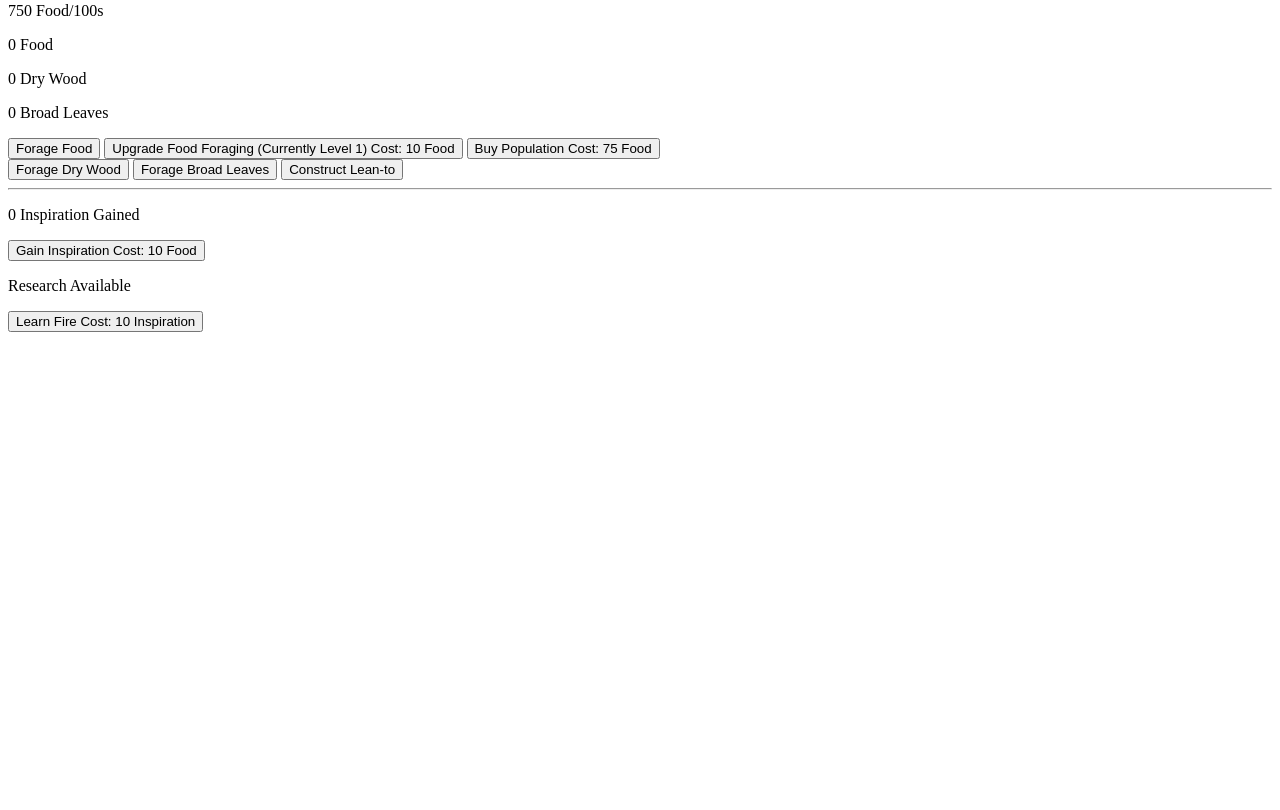
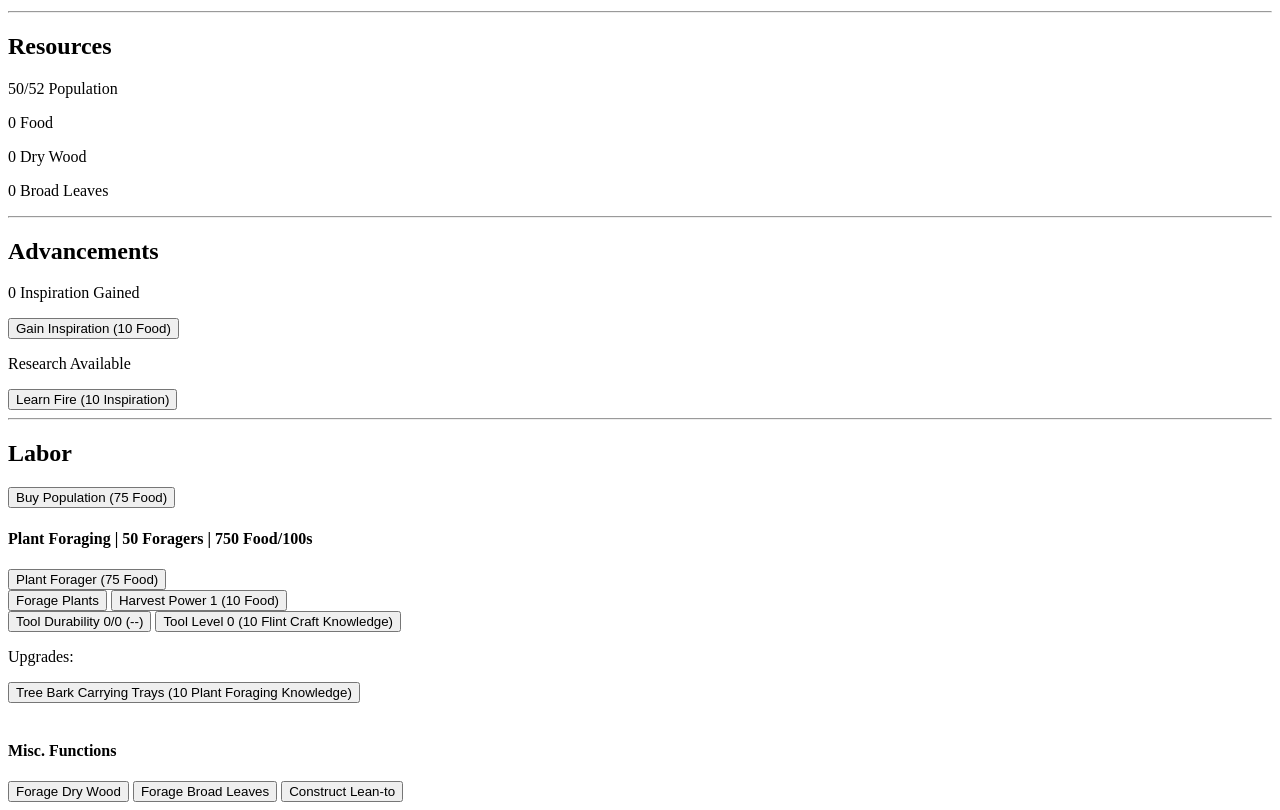
Before and after one commit to Stradmire/Stradmire.github.io, a plain HTML site: page index.html in a window 1280 px wide. Shown: the part 113-923 px from the top of the page. Before the commit the page ends 800 px from the top, so only its background shows below. Drawn offline with Linux system fonts and the light colour scheme.

Commit message:
Reorganize layout

```diff
--- a/index.html
+++ b/index.html
@@ -5,27 +5,50 @@
     <title>Society Builder</title>
   </head>
   <body>
+    <h2>Society Builder</h2>
+    <img src="images/character.png">
+    <hr>
+
+    <h2>Resources</h2>
     <!--Historic population growth rate is 0.04% per year-->
     <p id="population">50/52 Population</p>
-    <img src="images/character.png">
-    <p id="forageRate">750 Food/100s</p>
+
     <p id="foodForaged">0 Food</p>
     <p id="dryWoodForaged">0 Dry Wood</p>
     <p id="broadLeavesForaged">0 Broad Leaves</p>
-    <button onclick="forageFood()">Forage Food</button>
-    <button onclick="buyFoodPerClick()" id="perClickUpgrade">
-    Upgrade Food Foraging (Currently Level 1) Cost: 10 Food</button>
-    <button onclick="buyPopulation()">Buy Population Cost: 75 Food</button>
+    <hr>
+
+    <h2>Advancements</h2>
+    <p id="inspirationGained">0 Inspiration Gained</p>
+    <button onclick="gainInspiration()">Gain Inspiration (10 Food)</button>
+    <p>Research Available</p>
+    <button id="learnFire" onclick="learnFire()">Learn Fire (10 Inspiration)</button>
+    <div id="researchContainer"></div>
+    <hr>
+
+    <h2>Labor</h2>
+    <button onclick="buyPopulation()">Buy Population (75 Food)</button>
+    <div>
+      <h4>Plant Foraging | 50 Foragers | <span id="forageRate">750 Food/100s</span></h4>
+      <button onclick="buyPlantForager()">Plant Forager (75 Food)</button>
+      <br>
+      <button onclick="forageFood()">Forage Plants</button>
+      <button onclick="buyFoodPerClick()" id="perClickUpgrade">Harvest Power 1 (10 Food)</button>
+      <br>
+      <button>Tool Durability 0/0 (--)</button>
+      <button>Tool Level 0 (10 Flint Craft Knowledge)</button>
+      <p>Upgrades:</p>
+      <div id="foragerUpgrades">
+        <button>Tree Bark Carrying Trays (10 Plant Foraging Knowledge)</button>
+      </div>
+    </div>
     <br>
+
+    <h4>Misc. Functions</h4>
     <button onclick="forageDryWood()">Forage Dry Wood</button>
     <button onclick="forageBroadLeaves()">Forage Broad Leaves</button>
     <button onclick="constructLeanTo()">Construct Lean-to</button>
-    <hr>
-    <p id="inspirationGained">0 Inspiration Gained</p>
-    <button onclick="gainInspiration()">Gain Inspiration Cost: 10 Food</button>
-    <p>Research Available</p>
-    <button id="learnFire" onclick="learnFire()">Learn Fire Cost: 10 Inspiration</button>
-    <div id="researchContainer"></div>
+
     <script src="js/main.js" charset="utf-8" type="text/javascript"></script>
   </body>
 </html>
```
